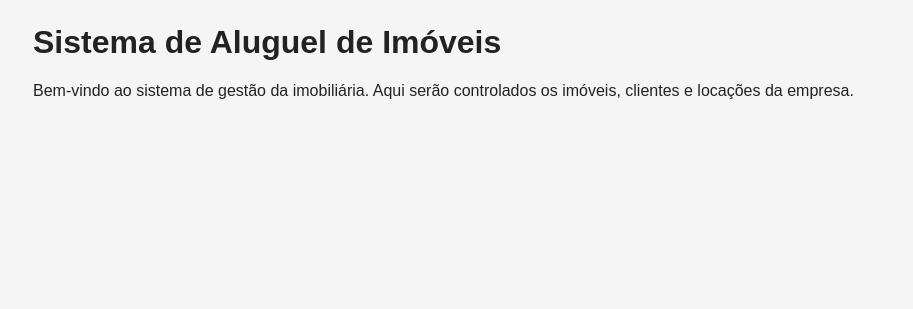
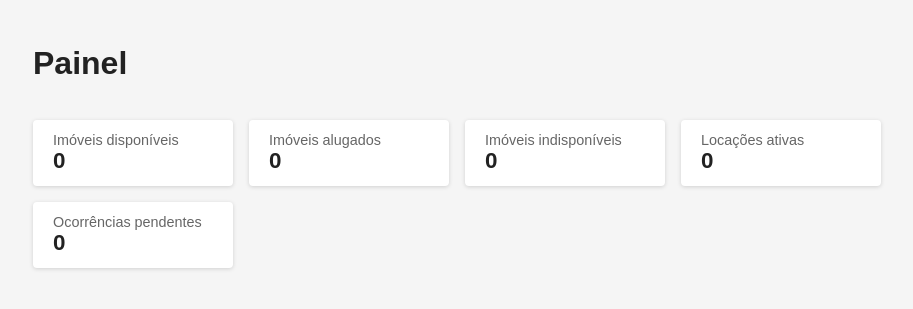
Before and after one commit to crys-k/ProjetoFinal-FULLSTACK, a Django app: page / in a window 1280 px wide. Shown: the part 47-356 px from the top of the page, without its empty margins (127-1040 px from the left). Run offline with Django 5.2, Linux system fonts and the light colour scheme; the visitor is signed in with stand-in values (Sample User, id 1); data that the repository does not hold is empty.

Commit message:
feat: adiciona dashboard de indicadores na home

```diff
--- a/imobiliaria/static/imobiliaria/css/style.css
+++ b/imobiliaria/static/imobiliaria/css/style.css
@@ -362,3 +362,34 @@ body {
     font-size: 1.4rem;
     font-weight: bold;
 }
+
+.indicadores {
+    display: flex;
+    flex-wrap: wrap;
+    gap: 16px;
+    margin-bottom: 16px;
+}
+
+.indicador {
+    padding: 12px 20px;
+    min-width: 160px;
+    background-color: #fff;
+    border-radius: 4px;
+    box-shadow: 0 1px 4px rgba(0, 0, 0, 0.15);
+}
+
+.indicador__rotulo {
+    font-size: 0.9rem;
+    color: #666;
+}
+
+.indicador__valor {
+    font-size: 1.4rem;
+    font-weight: bold;
+}
+
+.nav-bar__separador {
+    width: 1px;
+    height: 20px;
+    background-color: rgba(255, 255, 255, 0.3);
+}
--- /dev/null
+++ b/imobiliaria/templates/imobiliaria/_partials/_indicador.html
@@ -0,0 +1,4 @@
+<div class="indicador">
+    <div class="indicador__rotulo">{{ rotulo }}</div>
+    <div class="indicador__valor">{{ valor }}</div>
+</div>
--- a/imobiliaria/templates/imobiliaria/index.html
+++ b/imobiliaria/templates/imobiliaria/index.html
@@ -3,9 +3,15 @@
 {% block title %}Início | Imobiliária{% endblock %}
 
 {% block conteudo %}
-    <h1>Sistema de Aluguel de Imóveis</h1>
-    <p>
-        Bem-vindo ao sistema de gestão da imobiliária. Aqui serão controlados os
-        imóveis, clientes e locações da empresa.
-    </p>
+    <div class="pagina-cabecalho">
+        <h1>Painel</h1>
+    </div>
+
+    <div class="indicadores">
+        {% include 'imobiliaria/_partials/_indicador.html' with rotulo='Imóveis disponíveis' valor=imoveis_disponiveis %}
+        {% include 'imobiliaria/_partials/_indicador.html' with rotulo='Imóveis alugados' valor=imoveis_alugados %}
+        {% include 'imobiliaria/_partials/_indicador.html' with rotulo='Imóveis indisponíveis' valor=imoveis_indisponiveis %}
+        {% include 'imobiliaria/_partials/_indicador.html' with rotulo='Locações ativas' valor=locacoes_ativas %}
+        {% include 'imobiliaria/_partials/_indicador.html' with rotulo='Ocorrências pendentes' valor=ocorrencias_pendentes %}
+    </div>
 {% endblock %}
--- a/imobiliaria/views.py
+++ b/imobiliaria/views.py
@@ -35,7 +35,15 @@ def logout_view(request):
 
 @login_required
 def index(request):
-    return render(request, 'imobiliaria/index.html')
+    imoveis = Imovel.objects.filter(ativo=True)
+    contexto = {
+        'imoveis_disponiveis': imoveis.filter(status='disponivel').count(),
+        'imoveis_alugados': imoveis.filter(status='alugado').count(),
+        'imoveis_indisponiveis': imoveis.filter(status='indisponivel').count(),
+        'locacoes_ativas': Locacao.objects.filter(status='ativa').count(),
+        'ocorrencias_pendentes': Ocorrencia.objects.filter(resolvida=False).count(),
+    }
+    return render(request, 'imobiliaria/index.html', contexto)
 
 
 @login_required
```
